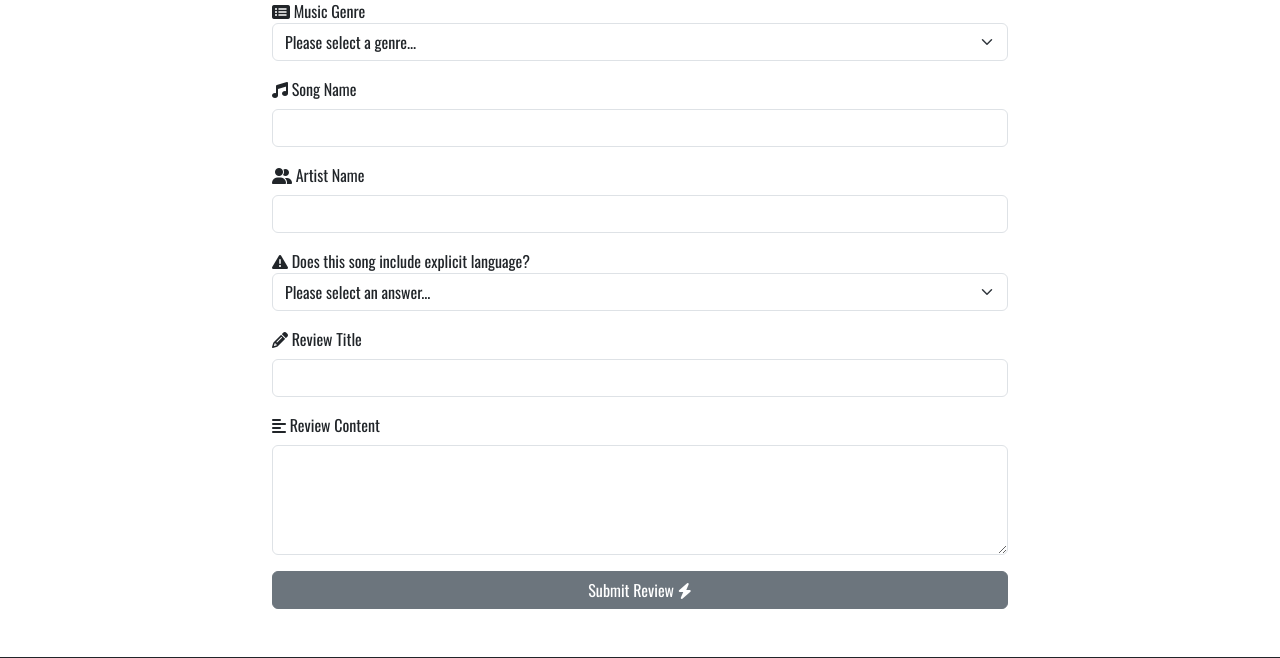
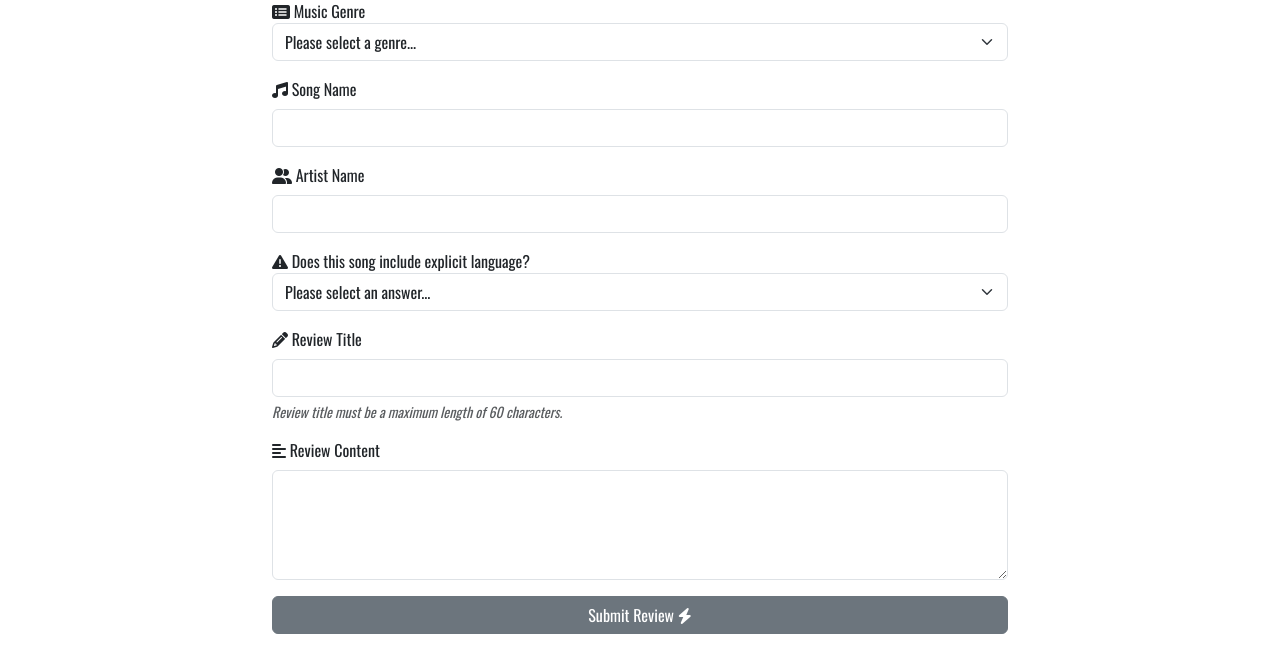
Before and after one commit to danielanthonycollins/riff-review, a Flask app: page /new_review in a window 1280 px wide. Shown: the part 183-841 px from the top of the page. Run offline with Flask 3, Linux system fonts and the light colour scheme; data that the repository does not hold is empty; some libraries are stand-ins or nearby versions.

Commit message:
Add max length validation to song name, artist name and review title

```diff
--- a/templates/new_review.html
+++ b/templates/new_review.html
@@ -30,13 +30,13 @@
                 <div class="mb-3">
                     <i class="fa-solid fa-music"></i>
                     <label for="song-name" class="form-label">Song Name</label>
-                    <input type="text" class="form-control" id="song-name" name="song_name" required>
+                    <input type="text" class="form-control" id="song-name" name="song_name" maxlength="60" required>
                 </div>
                 <!-- artist name input -->
                 <div class="mb-3">
                     <i class="fa-solid fa-user-group"></i>
                     <label for="artist-name" class="form-label">Artist Name</label>
-                    <input type="text" class="form-control" id="artist-name" name="artist_name" required>
+                    <input type="text" class="form-control" id="artist-name" name="artist_name" maxlength="60" required>
                 </div>
                 <!-- explicit language dropdown -->
                 <div class="mb-3">
@@ -52,7 +52,8 @@
                 <div class="mb-3">
                     <i class="fa-solid fa-pencil"></i>
                     <label for="review-title" class="form-label">Review Title</label>
-                    <input type="text" class="form-control" id="review-title" name="review_title" required>
+                    <input type="text" class="form-control" id="review-title" name="review_title" maxlength="60" required>
+                    <div class="form-text">Review title must be a maximum length of 60 characters.</div>
                 </div>
                 <!-- review content input -->
                 <div class="mb-3">
```
